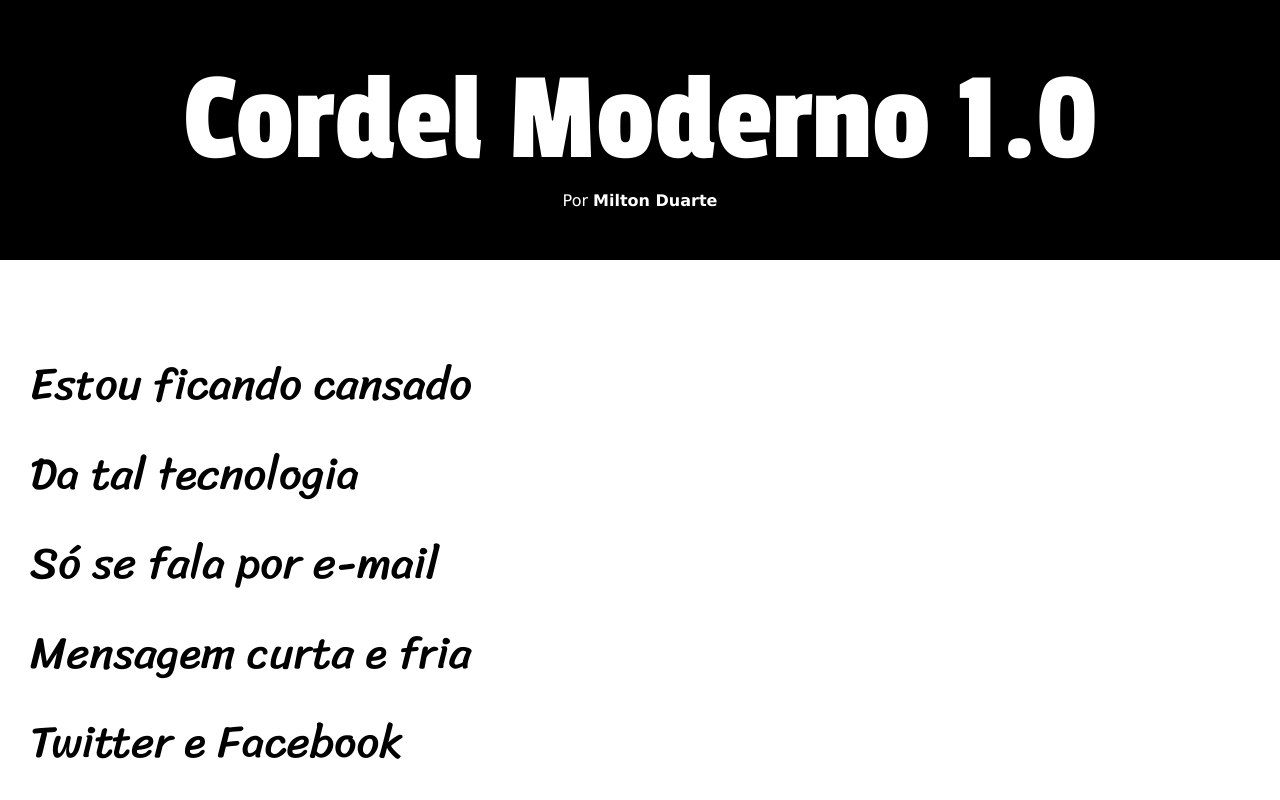
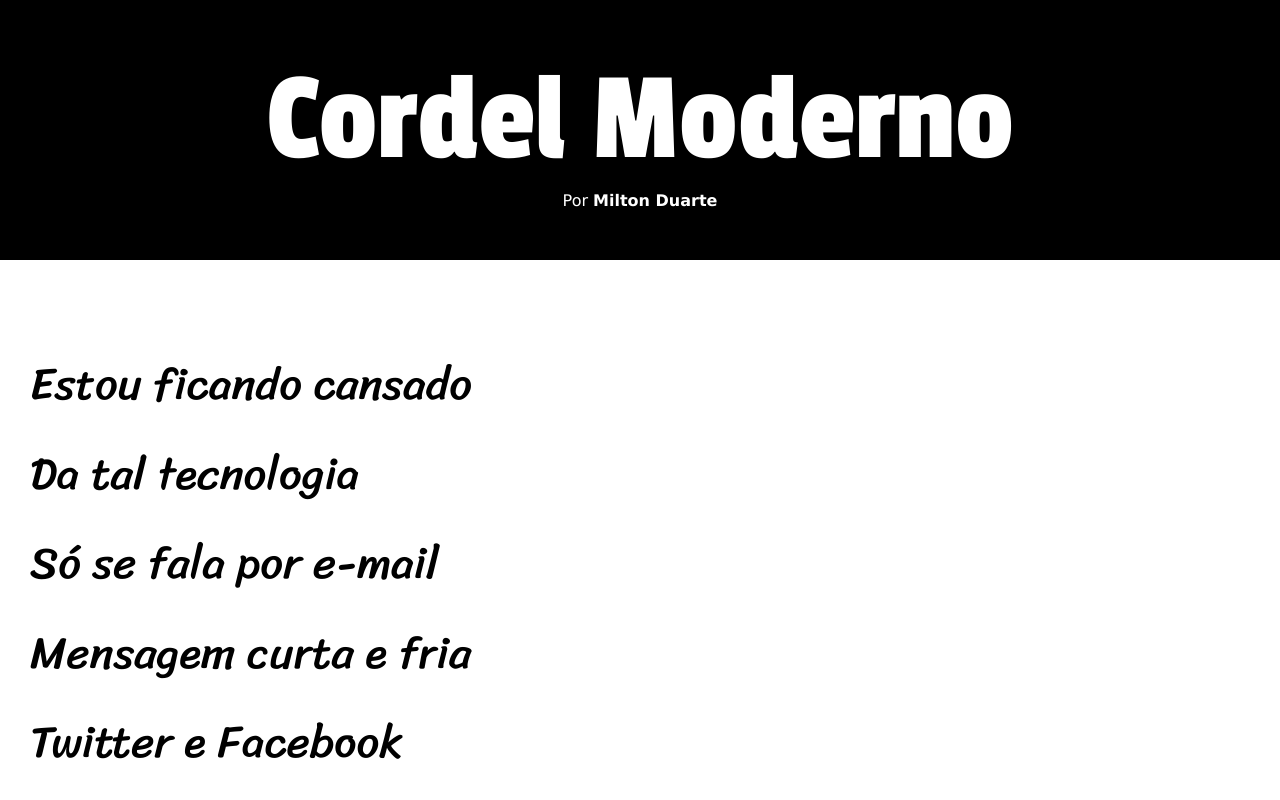
Before and after one commit to andersoninn/Projeto-Cordel, a plain HTML site: page index.html in a window 1280 px wide. Shown: the top 800 px of the page. Drawn offline with Linux system fonts and the light colour scheme.

Commit message:
Update index.html

```diff
--- a/index.html
+++ b/index.html
@@ -10,7 +10,7 @@
 <body>
     <header>
         <h1>
-            Cordel Moderno 1.0
+            Cordel Moderno
         </h1>
         <p>
             Por <a href="https://www.recantodasletras.com.br/poesias/3186743" target="_blank">Milton Duarte</a>
```
